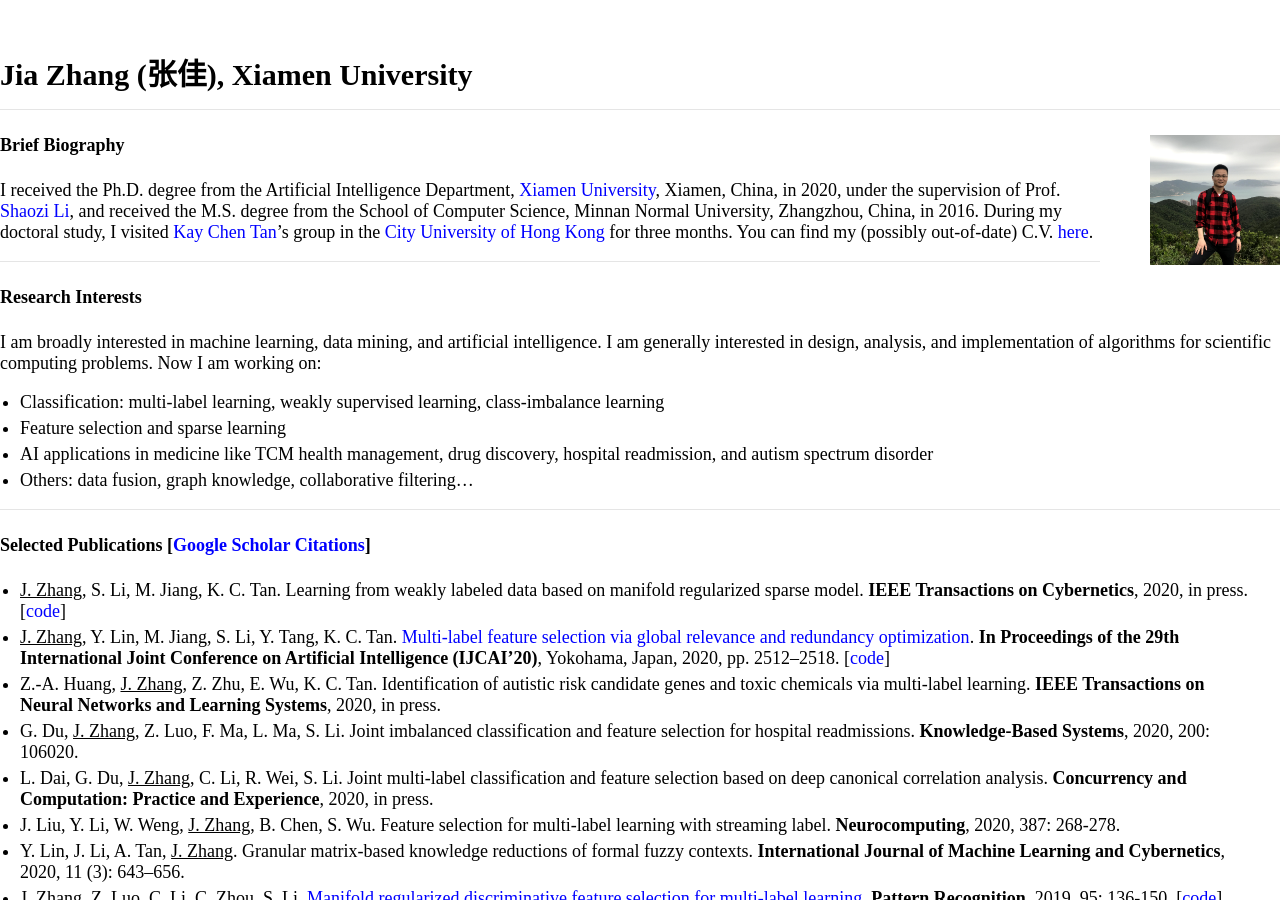
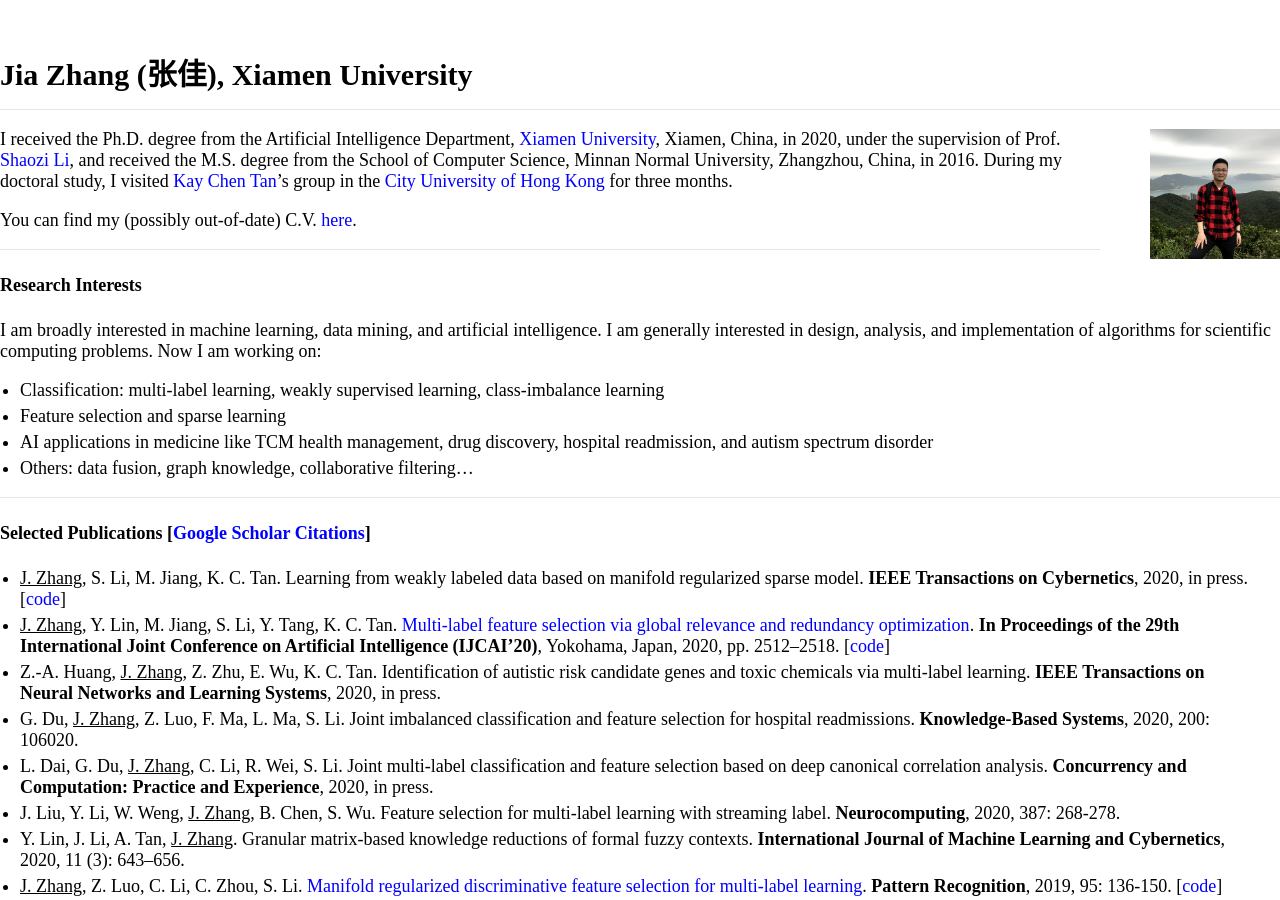
Before and after one commit to jiazhang-ml/jiazhang-ml.github.io, a Jekyll site: the page built from index.md, in a window 1280 px wide and 900 px high. Built offline with Jekyll 4.4.1, drawn with Linux system fonts in a browser that asks for light colours.

Commit message:
Update index.md

```diff
--- a/index.md
+++ b/index.md
@@ -5,9 +5,9 @@ layout: default
 
 <img class="profile-picture" src="1.jpg">
 
-#### Brief Biography
+I received the Ph.D. degree from the Artificial Intelligence Department, [Xiamen University](https://www.xmu.edu.cn/), Xiamen, China, in 2020, under the supervision of Prof. [Shaozi Li](https://imt.xmu.edu.cn/szdw/js.htm), and received the M.S. degree from the School of Computer Science, Minnan Normal University, Zhangzhou, China, in 2016. During my doctoral study, I visited [Kay Chen Tan](http://www.cityu.edu.hk/stfprofile/kaytan.htm)'s group in the [City University of Hong Kong](https://www.cityu.edu.hk/) for three months.
 
-I received the Ph.D. degree from the Artificial Intelligence Department, [Xiamen University](https://www.xmu.edu.cn/), Xiamen, China, in 2020, under the supervision of Prof. [Shaozi Li](https://imt.xmu.edu.cn/szdw/js.htm), and received the M.S. degree from the School of Computer Science, Minnan Normal University, Zhangzhou, China, in 2016. During my doctoral study, I visited [Kay Chen Tan](http://www.cityu.edu.hk/stfprofile/kaytan.htm)'s group in the [City University of Hong Kong](https://www.cityu.edu.hk/) for three months. You can find my (possibly out-of-date) C.V. [here](resume.pdf).
+You can find my (possibly out-of-date) C.V. [here](resume.pdf).
 
 ---
 
```
